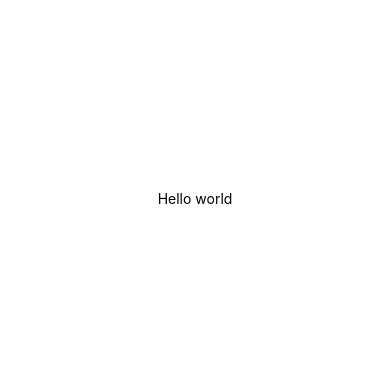
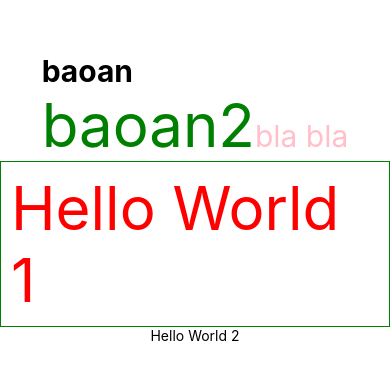
Before and after one commit to BaoAnNguyen1903/TodoApp-React-Native, a React Native app: screen / in a window 390 px wide. Shown: the part 224-604 px from the top of the page. Built offline with nearby package versions, Linux system fonts and the light colour scheme.

Commit message:
View, Text & Styles

```diff
--- a/App.tsx
+++ b/App.tsx
@@ -1,18 +1,46 @@
 import { StyleSheet, Text, View } from "react-native";
 
 export default function App() {
+  //jsx
   return (
     <View style={styles.container}>
-      <Text>Hello world</Text>
+      <View>
+        <Text style={styles.header}>baoan</Text>
+        <Text style={styles.parent}>
+          baoan2
+          <Text style={styles.child}>bla bla</Text>
+        </Text>
+      </View>
+      <Text style={styles.hello1}>Hello World 1</Text>
+      <Text>Hello World 2</Text>
     </View>
   );
 }
 
+//css in js
 const styles = StyleSheet.create({
   container: {
     flex: 1,
-    backgroundColor: "#fff",
     alignItems: "center",
     justifyContent: "center"
+  },
+  hello1: {
+    color: "red",
+    fontSize: 60,
+    borderColor: "green",
+    borderWidth: 1,
+    padding: 10
+  },
+  header: {
+    fontSize: 30,
+    fontWeight: "bold"
+  },
+  parent: {
+    fontSize: 60,
+    color: "green"
+  },
+  child: {
+    fontSize: 30,
+    color: "pink"
   }
 });
```
